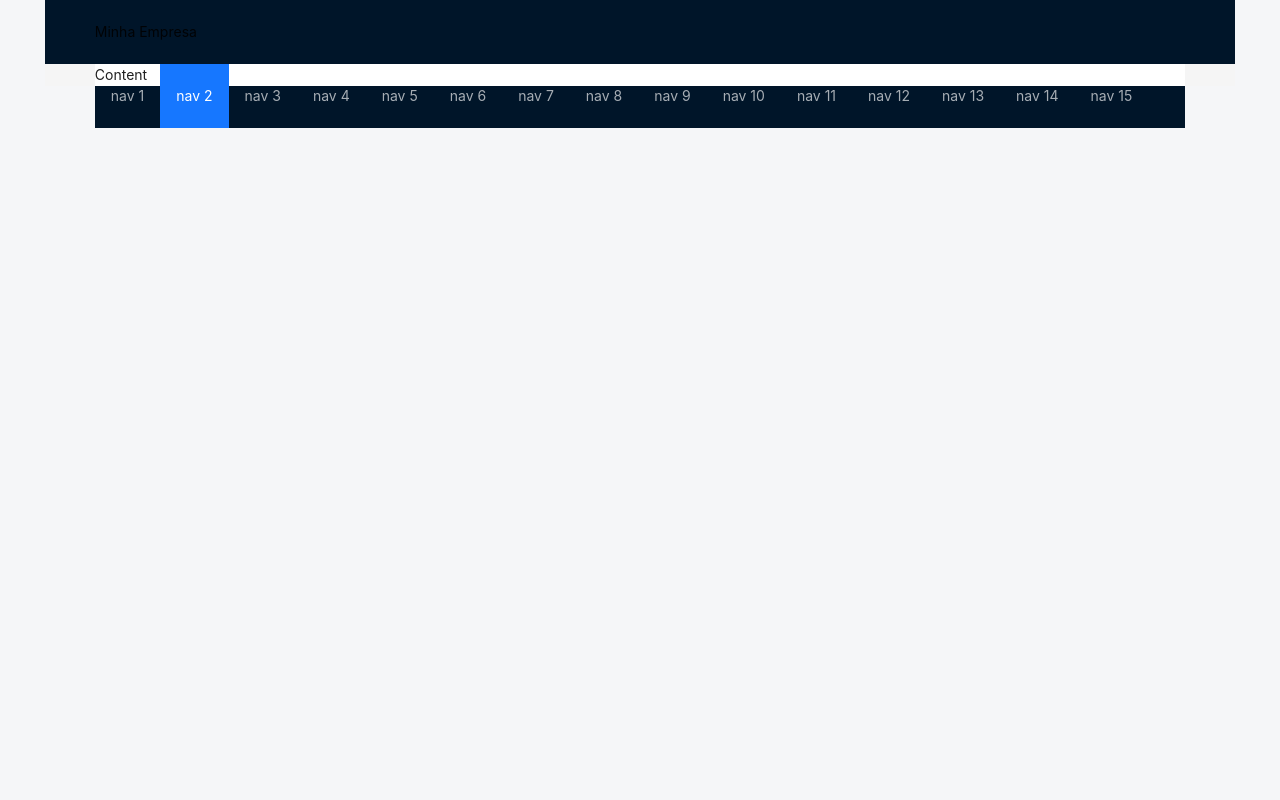
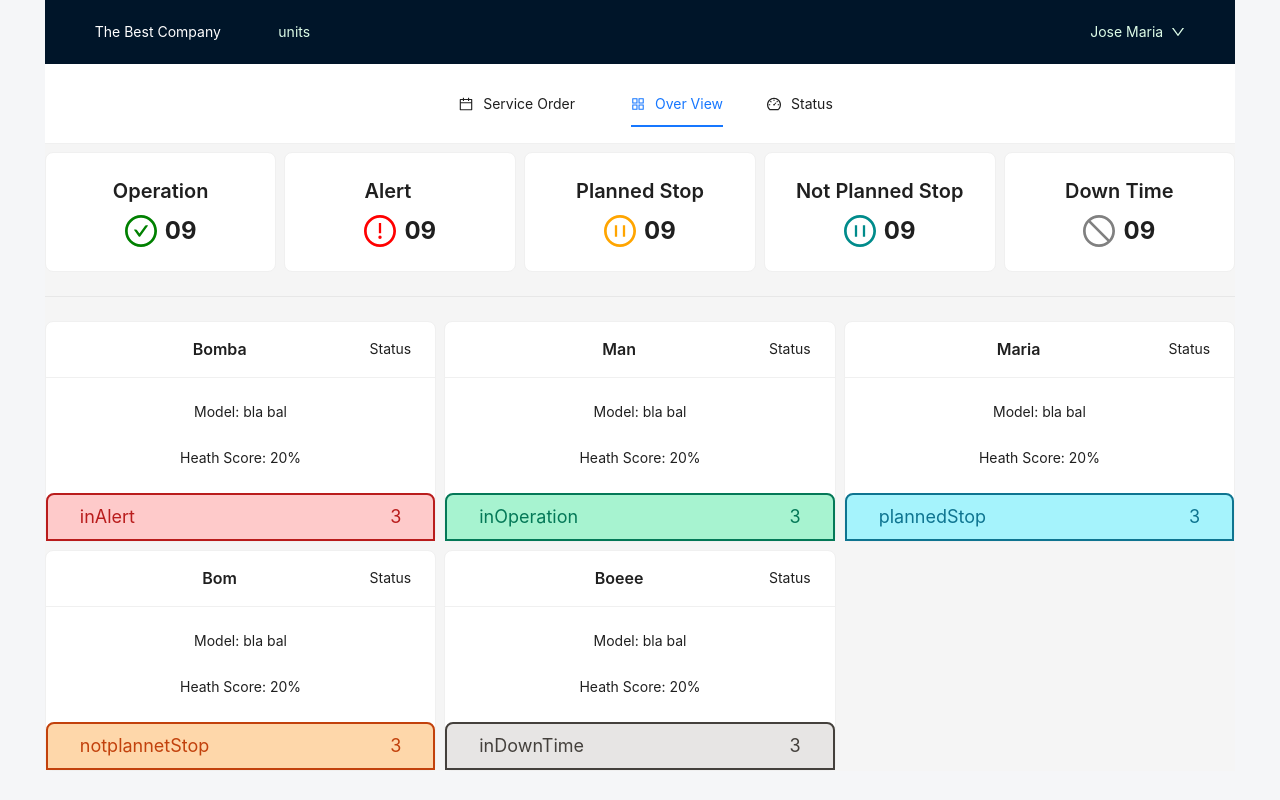
Before and after one commit to maracunha/industry-dashboard, a React (Vite) app: page / in a window 1280 px wide. Built offline with nearby package versions, Linux system fonts and the light colour scheme.

Commit message:
feat: Create over view

```diff
--- /dev/null
+++ b/src/components/DetailCard/index.tsx
@@ -0,0 +1,28 @@
+import { Card } from 'antd';
+import styles from './styles.module.css';
+
+interface DetailCardProp {
+  name: string;
+  model: string;
+  status: 'inAlert' | 'inOperation' | 'inDownTime' | 'notplannetStop' | 'plannedStop';
+  time: number;
+  healthScore: number;
+}
+
+function DetailCard({ name, model, status = 'inAlert', time, healthScore }: DetailCardProp) {
+
+  return (
+    <Card title={name} extra={<a href="#">Status</a>} bodyStyle={{ padding: 0 }} headStyle={{ textAlign: 'center' }}>
+      <div className="flex flex-col text-center mt-6 gap-6">
+        <p>Model: {model} </p>
+        <p>Heath Score: {healthScore}%</p>
+        <div className={styles[status]}>
+          <span>{status}</span>
+          <span>{time}</span>
+        </div>
+      </div>
+    </Card>
+  );
+}
+
+export default DetailCard;
--- /dev/null
+++ b/src/components/DetailCard/styles.module.css
@@ -0,0 +1,27 @@
+/* Declare the base here */
+.base-status {
+  @apply flex text-lg justify-between px-8 items-center h-12 border-2 rounded-t-lg;
+}
+
+/* Here we use base-status and styled according to prop status that we
+ * received on the component
+ */
+.inAlert {
+  @apply base-status bg-red-200 text-red-700 border-red-700;
+}
+
+.inOperation {
+  @apply base-status bg-emerald-200 text-emerald-700 border-emerald-700;
+}
+
+.inDownTime {
+  @apply base-status bg-stone-200 text-stone-700 border-stone-700;
+}
+
+.notplannetStop {
+  @apply base-status bg-orange-200 text-orange-700 border-orange-700;
+}
+
+.plannedStop {
+  @apply base-status bg-cyan-200 text-cyan-700 border-cyan-700;
+}
--- /dev/null
+++ b/src/components/InfoCard/index.tsx
@@ -0,0 +1,45 @@
+import { Card } from 'antd';
+import Title from 'antd/es/typography/Title';
+import {
+  ExclamationCircleOutlined,
+  CheckCircleOutlined,
+  PauseCircleOutlined,
+  StopOutlined,
+} from '@ant-design/icons';
+
+function InfoCard({ status = 'inAlert' }) {
+  const info = {
+    inAlert: {
+      title: 'Alert',
+      icon: <ExclamationCircleOutlined style={{ color: 'red', fontSize: 'xx-large' }} />,
+    },
+    inOperation: {
+      title: 'Operation',
+      icon: <CheckCircleOutlined style={{ color: 'green', fontSize: 'xx-large' }} />,
+    },
+    inDownTime: {
+      title: 'Down Time',
+      icon: <StopOutlined style={{ color: 'gray', fontSize: 'xx-large' }} />,
+    },
+    notplannetStop: {
+      title: 'Not Planned Stop',
+      icon: <PauseCircleOutlined style={{ color: 'darkcyan', fontSize: 'xx-large' }} />,
+    },
+    plannedStop: {
+      title: 'Planned Stop',
+      icon: <PauseCircleOutlined style={{ color: 'orange', fontSize: 'xx-large' }} />,
+    },
+  }[status];
+
+  return (
+    <Card className="flex justify-center">
+      <Title level={4}>{info?.title}</Title>
+      <div className="flex flex-row items-center gap-2 justify-center text-2xl">
+        {info?.icon}
+        <span className="font-bold">09</span>
+      </div>
+    </Card>
+  );
+}
+
+export default InfoCard;
--- a/src/pages/Dashboard/index.tsx
+++ b/src/pages/Dashboard/index.tsx
@@ -1,33 +1,89 @@
-import { Layout, Menu, theme } from 'antd';
+import { useState } from 'react';
+
+import { Dropdown, Layout, Menu, Space } from 'antd';
+import {
+  AppstoreOutlined,
+  DashboardOutlined,
+  CalendarOutlined,
+  DownOutlined,
+} from '@ant-design/icons';
+import View from '../View';
+import type { MenuProps } from 'antd';
+import styles from './styles.module.css';
 
 const { Header, Content } = Layout;
 
+const users: MenuProps['items'] = [
+  {
+    label: 'Maria',
+    key: 'user1',
+  },
+  {
+    label: 'Jon tra vocta',
+    key: 'user2',
+  },
+  {
+    label: 'Coisa lindo',
+    key: 'user3',
+  },
+];
+
+const items: MenuProps['items'] = [
+  {
+    label: 'Service Order',
+    key: 'services',
+    icon: <CalendarOutlined />,
+  },
+  {
+    label: 'Over View',
+    key: 'view',
+    icon: <AppstoreOutlined />,
+  },
+  {
+    label: 'Status',
+    key: 'status',
+    icon: <DashboardOutlined />,
+  },
+];
+
 function Dashboard() {
-  const {
-    token: { colorBgContainer },
-  } = theme.useToken();
+  const [current, setCurrent] = useState('view');
+
+  const onClick: MenuProps['onClick'] = (e) => {
+    console.log('click ', e);
+    setCurrent(e.key);
+  };
 
   return (
-    <Layout className="layout">
-      <Header>
-        <div>Minha Empresa</div>
-        <Menu
-          theme="dark"
-          mode="horizontal"
-          defaultSelectedKeys={['2']}
-          items={new Array(15).fill(null).map((_, index) => {
-            const key = index + 1;
-            return {
-              key,
-              label: `nav ${key}`,
-            };
-          })}
-        />
+    <Layout>
+      <Header className={styles.header}>
+        <span className="w-44">
+          <a href="/">
+            <h1>The Best Company</h1>
+          </a>
+        </span>
+        <div className="justify-between w-full">
+          <span className="ml-8">units</span>
+          <Dropdown menu={{ items }}>
+            <a onClick={(e) => e.preventDefault()}>
+              <Space>
+                Jose Maria
+                <DownOutlined />
+              </Space>
+            </a>
+          </Dropdown>
+        </div>
       </Header>
-      <Content style={{ padding: '0 50px' }}>
-        <div className="site-layout-content" style={{ background: colorBgContainer }}>
-          Content
-        </div>
+      <Menu
+        className={styles.menu}
+        onClick={onClick}
+        selectedKeys={[current]}
+        defaultSelectedKeys={['view']}
+        mode="horizontal"
+        items={items}
+      />
+      <Content>
+        <View />
       </Content>
     </Layout>
   );
--- /dev/null
+++ b/src/pages/Dashboard/styles.module.css
@@ -0,0 +1,15 @@
+.header {
+  @apply flex sticky top-0;
+
+  & h1 {
+    @apply text-white;
+  }
+
+  & div {
+    @apply flex text-green-100;
+  }
+}
+
+.menu {
+  @apply flex h-20 justify-center items-center gap-3 mb-2
+}
--- /dev/null
+++ b/src/pages/View/index.tsx
@@ -0,0 +1,29 @@
+import { Divider } from 'antd';
+import DetailCard from '../../components/DetailCard';
+import InfoCard from '../../components/InfoCard';
+
+function View() {
+  return (
+    <div>
+      <div className="grid grid-cols-2 lg:grid-cols-5 gap-2">
+        <InfoCard status="inOperation" />
+        <InfoCard status="inAlert" />
+        <InfoCard status="plannedStop" />
+        <InfoCard status="notplannetStop" />
+        <InfoCard status="inDownTime" />
+      </div>
+
+      <Divider orientation="left" />
+
+      <div className="grid grid-cols-1 md:grid-cols-3 gap-2">
+        <DetailCard name="Bomba" model="bla bal" status="inAlert" time={3} healthScore={20} />
+        <DetailCard name="Man" model="bla bal" status="inOperation" time={3} healthScore={20} />
+        <DetailCard name="Maria" model="bla bal" status="plannedStop" time={3} healthScore={20} />
+        <DetailCard name="Bom" model="bla bal" status="notplannetStop" time={3} healthScore={20} />
+        <DetailCard name="Boeee" model="bla bal" status="inDownTime" time={3} healthScore={20} />
+      </div>
+    </div>
+  );
+}
+
+export default View;
```
